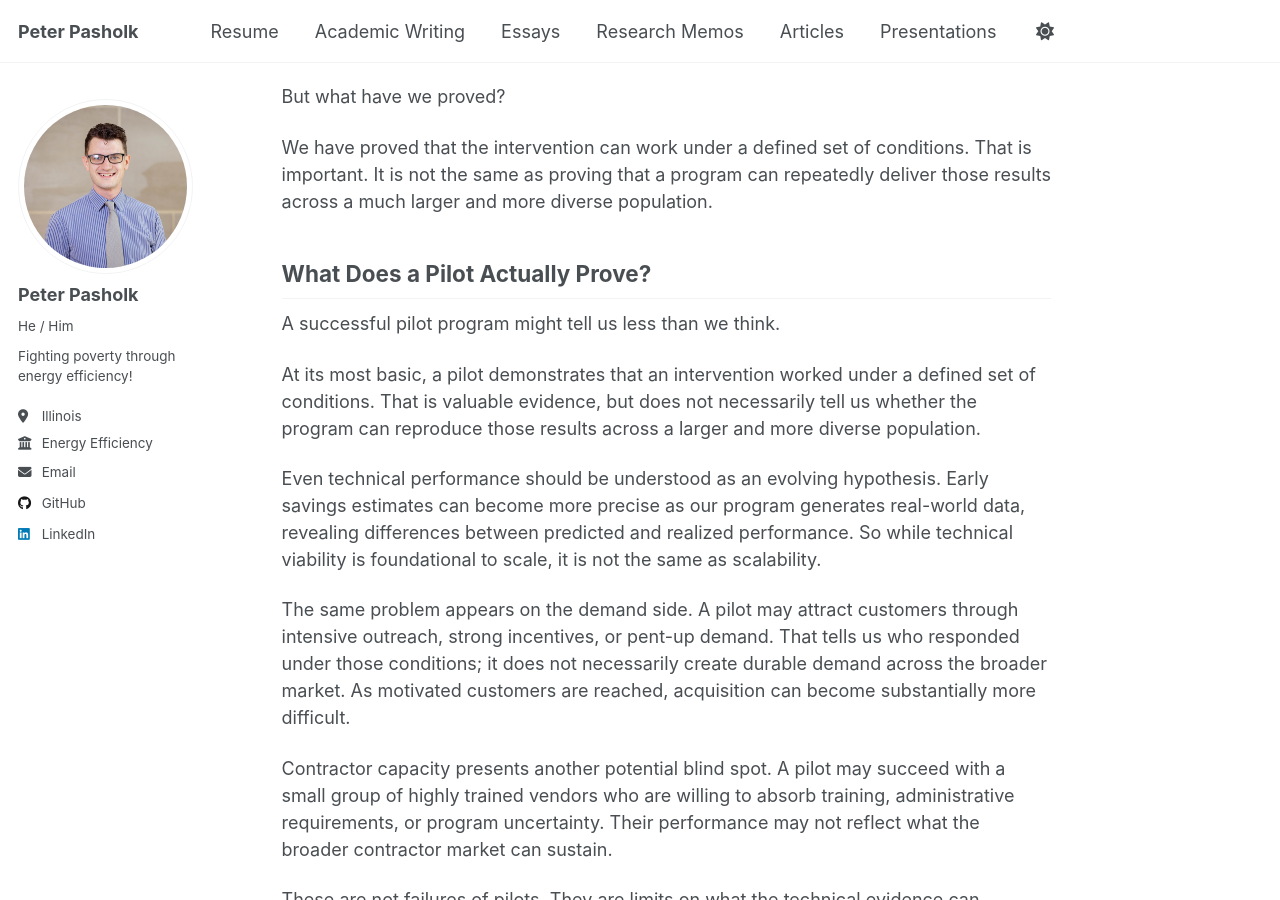
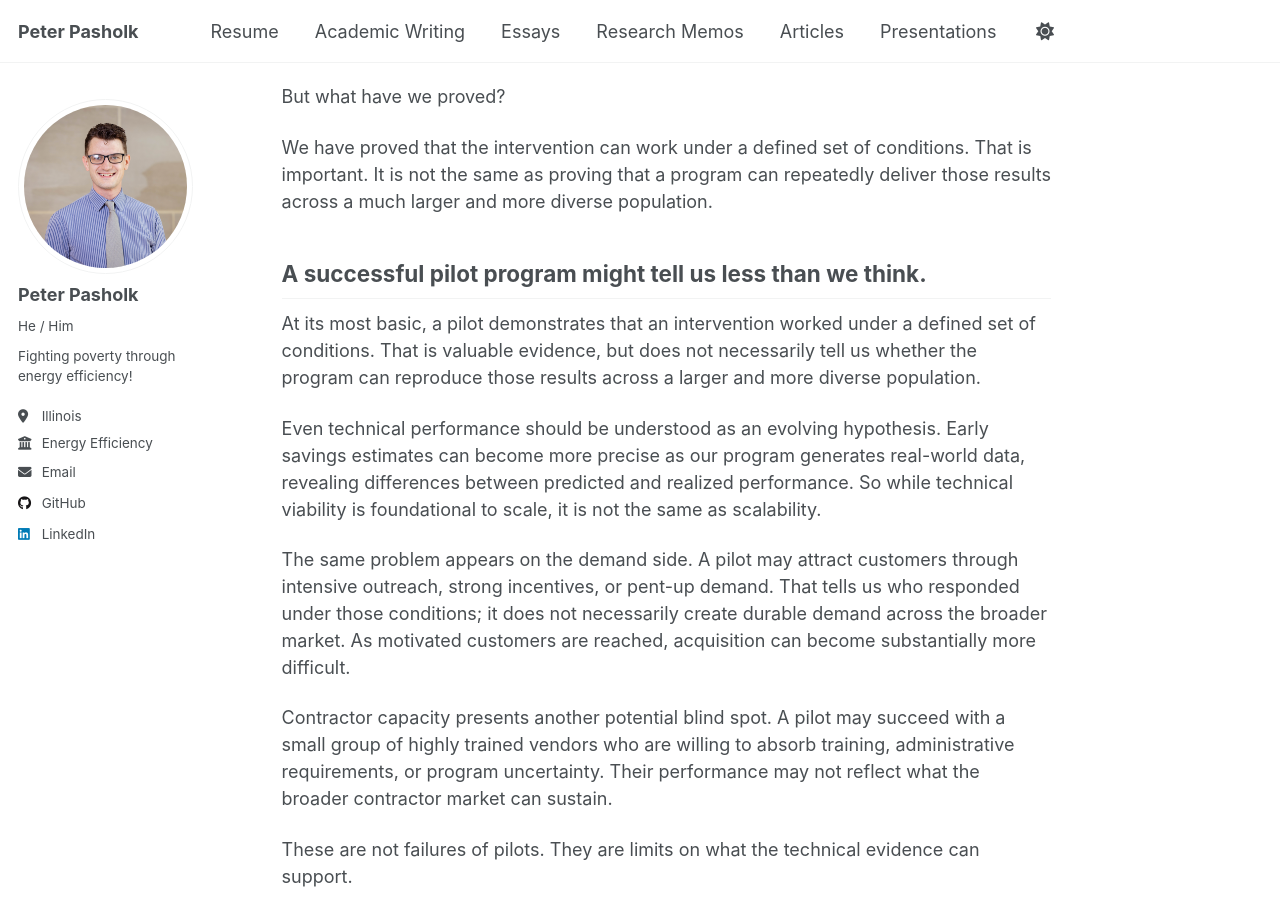
Before and after one commit to ppasholk/ppasholk.github.io, a Jekyll site: the page built from _teaching/pilot-to-portfolio.md, in a window 1280 px wide and 900 px high, scrolled down 348 px. Built offline with Jekyll 4.4.1, drawn with Linux system fonts in a browser that asks for light colours; a script that is not in the unit is left out.

Commit message:
Update section title and streamline content
Rephrase section title and remove redundant text.

```diff
--- a/_teaching/pilot-to-portfolio.md
+++ b/_teaching/pilot-to-portfolio.md
@@ -38,9 +38,7 @@ defined set of conditions. That is important. It is not the same as proving
 that a program can repeatedly deliver those results across a much larger and
 more diverse population.
 
-## What Does a Pilot Actually Prove?
-
-A successful pilot program might tell us less than we think.
+## A successful pilot program might tell us less than we think.
 
 At its most basic, a pilot demonstrates that an
 intervention worked under a defined set of conditions. That is valuable
```
